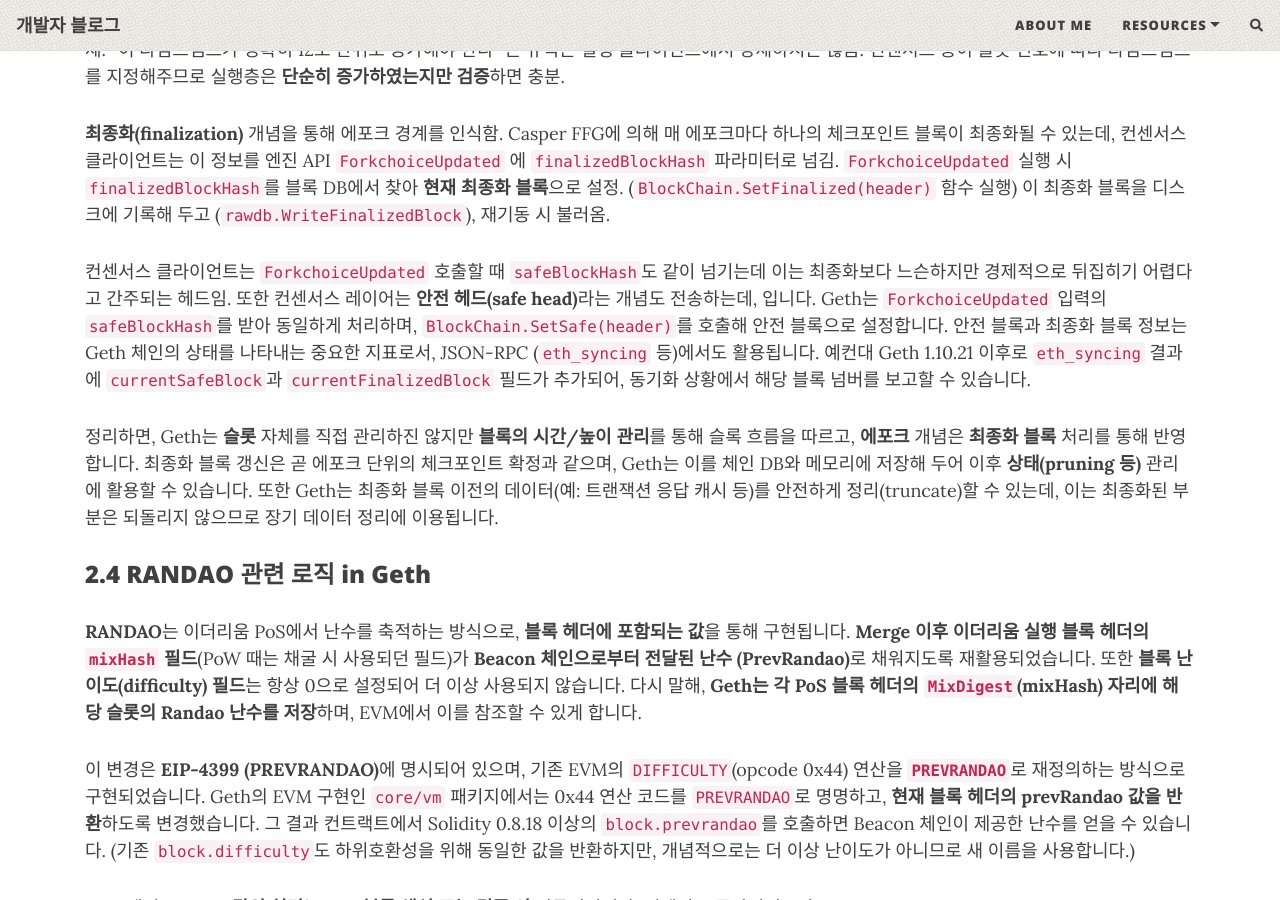
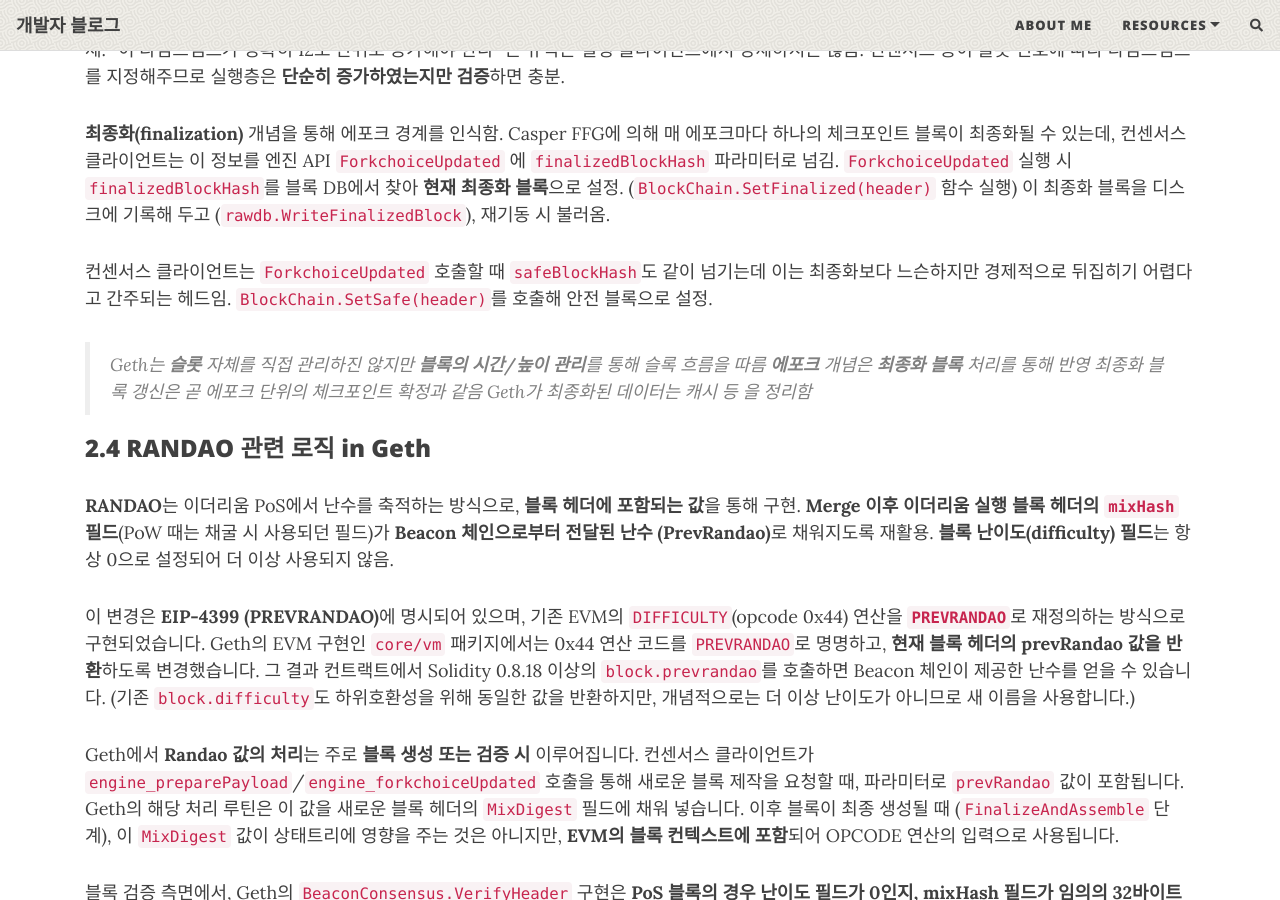
Before and after one commit to myuksal/myuksal.github.io, a Jekyll site: the page built from _posts/2025-05-20-이더리움-POS.md, in a window 1280 px wide and 900 px high, scrolled down 3154 px. Built offline with Jekyll 4.4.1, drawn with Linux system fonts in a browser that asks for light colours; nearby versions of some CDN libraries; comment, search, counter and statistics services are not loaded.

Commit message:
feat: asdfa

```diff
--- a/_posts/2025-05-20-이더리움-POS.md
+++ b/_posts/2025-05-20-이더리움-POS.md
@@ -116,13 +116,18 @@ Casper FFG에 의해 매 에포크마다 하나의 체크포인트 블록이 최
 이 최종화 블록을 디스크에 기록해 두고 (`rawdb.WriteFinalizedBlock`), 재기동 시 불러옴.
 
 컨센서스 클라이언트는 `ForkchoiceUpdated` 호출할 때 `safeBlockHash`도 같이 넘기는데 이는 최종화보다 느슨하지만 경제적으로 뒤집히기 어렵다고 간주되는 헤드임.
-또한 컨센서스 레이어는 **안전 헤드(safe head)**라는 개념도 전송하는데, 입니다. Geth는 `ForkchoiceUpdated` 입력의 `safeBlockHash`를 받아 동일하게 처리하며, `BlockChain.SetSafe(header)`를 호출해 안전 블록으로 설정합니다. 안전 블록과 최종화 블록 정보는 Geth 체인의 상태를 나타내는 중요한 지표로서, JSON-RPC (`eth_syncing` 등)에서도 활용됩니다. 예컨대 Geth 1.10.21 이후로 `eth_syncing` 결과에 `currentSafeBlock`과 `currentFinalizedBlock` 필드가 추가되어, 동기화 상황에서 해당 블록 넘버를 보고할 수 있습니다.
+`BlockChain.SetSafe(header)`를 호출해 안전 블록으로 설정.
 
-정리하면, Geth는 **슬롯** 자체를 직접 관리하진 않지만 **블록의 시간/높이 관리**를 통해 슬록 흐름을 따르고, **에포크** 개념은 **최종화 블록** 처리를 통해 반영합니다. 최종화 블록 갱신은 곧 에포크 단위의 체크포인트 확정과 같으며, Geth는 이를 체인 DB와 메모리에 저장해 두어 이후 **상태(pruning 등)** 관리에 활용할 수 있습니다. 또한 Geth는 최종화 블록 이전의 데이터(예: 트랜잭션 응답 캐시 등)를 안전하게 정리(truncate)할 수 있는데, 이는 최종화된 부분은 되돌리지 않으므로 장기 데이터 정리에 이용됩니다.
+> Geth는 **슬롯** 자체를 직접 관리하진 않지만 **블록의 시간/높이 관리**를 통해 슬록 흐름을 따름
+> **에포크** 개념은 **최종화 블록** 처리를 통해 반영
+> 최종화 블록 갱신은 곧 에포크 단위의 체크포인트 확정과 같음
+> Geth가 최종화된 데이터는 캐시 등 을 정리함
 
 ### 2.4 RANDAO 관련 로직 in Geth
 
-**RANDAO**는 이더리움 PoS에서 난수를 축적하는 방식으로, **블록 헤더에 포함되는 값**을 통해 구현됩니다. **Merge 이후 이더리움 실행 블록 헤더의 `mixHash` 필드**(PoW 때는 채굴 시 사용되던 필드)가 **Beacon 체인으로부터 전달된 난수 (PrevRandao)**로 채워지도록 재활용되었습니다. 또한 **블록 난이도(difficulty) 필드**는 항상 0으로 설정되어 더 이상 사용되지 않습니다. 다시 말해, **Geth는 각 PoS 블록 헤더의 `MixDigest`(mixHash) 자리에 해당 슬롯의 Randao 난수를 저장**하며, EVM에서 이를 참조할 수 있게 합니다.
+**RANDAO**는 이더리움 PoS에서 난수를 축적하는 방식으로, **블록 헤더에 포함되는 값**을 통해 구현.
+**Merge 이후 이더리움 실행 블록 헤더의 `mixHash` 필드**(PoW 때는 채굴 시 사용되던 필드)가 **Beacon 체인으로부터 전달된 난수 (PrevRandao)**로 채워지도록 재활용.
+**블록 난이도(difficulty) 필드**는 항상 0으로 설정되어 더 이상 사용되지 않음.
 
 이 변경은 **EIP-4399 (PREVRANDAO)**에 명시되어 있으며, 기존 EVM의 `DIFFICULTY`(opcode 0x44) 연산을 **`PREVRANDAO`**로 재정의하는 방식으로 구현되었습니다. Geth의 EVM 구현인 `core/vm` 패키지에서는 0x44 연산 코드를 `PREVRANDAO`로 명명하고, **현재 블록 헤더의 prevRandao 값을 반환**하도록 변경했습니다. 그 결과 컨트랙트에서 Solidity 0.8.18 이상의 `block.prevrandao`를 호출하면 Beacon 체인이 제공한 난수를 얻을 수 있습니다. (기존 `block.difficulty`도 하위호환성을 위해 동일한 값을 반환하지만, 개념적으로는 더 이상 난이도가 아니므로 새 이름을 사용합니다.)
 
```
